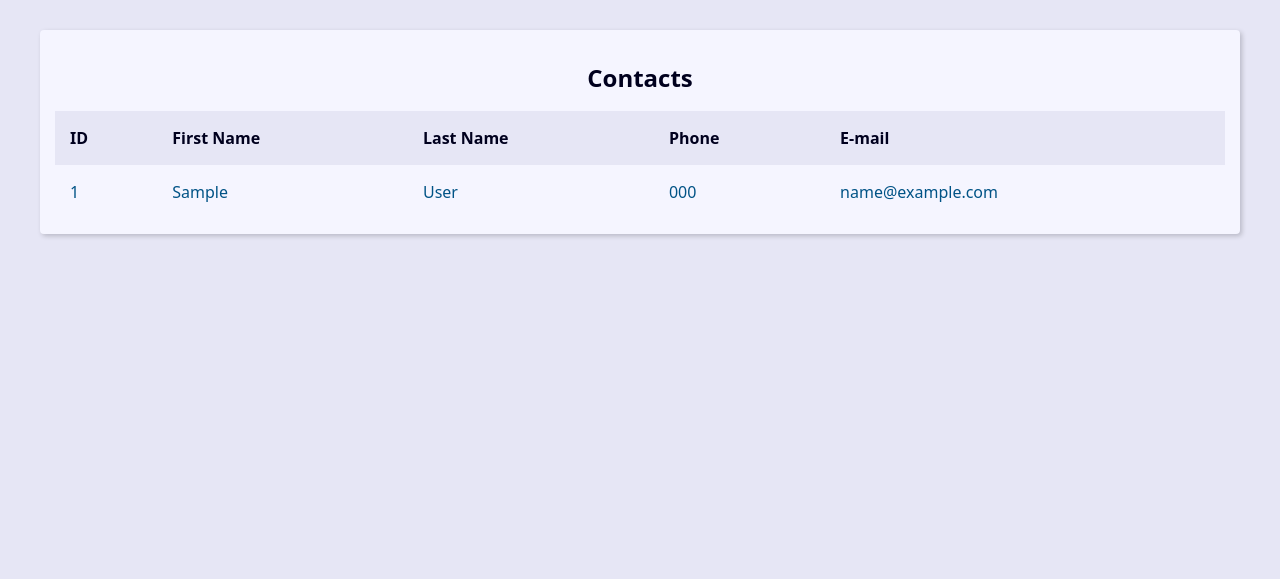
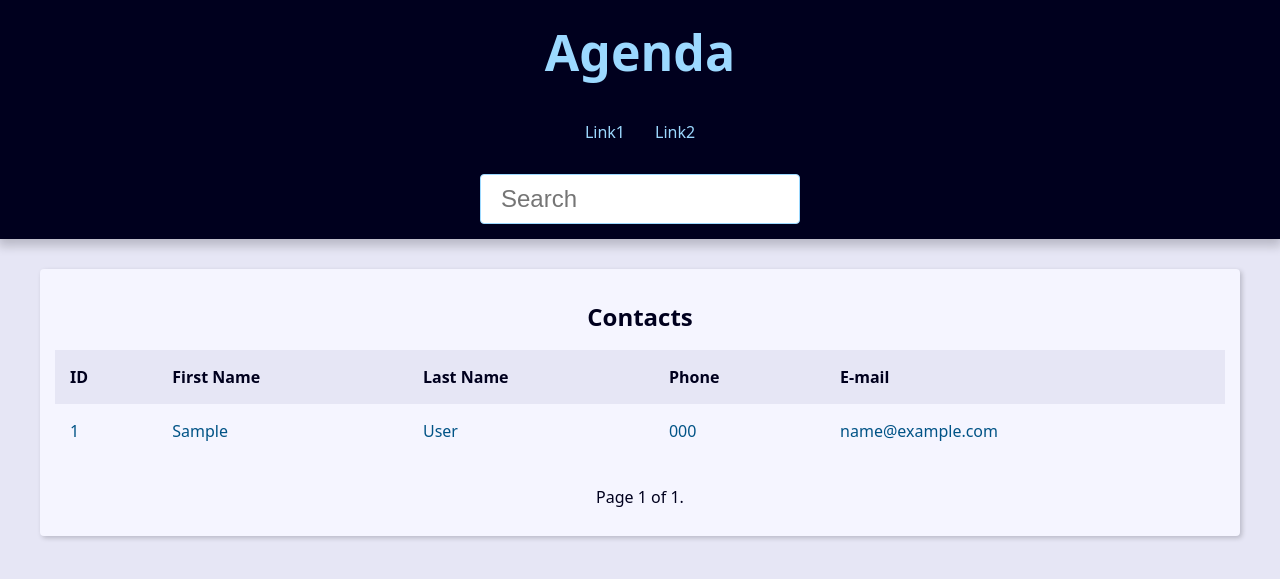
Before and after one commit to prazeresmath/projeto-agenda-django, a Django app: page / in a window 1280 px wide. Shown: the top 579 px of the page. Run offline with Django 5.2, Linux system fonts and the light colour scheme; tables that the repository leaves empty hold one stand-in row (values such as "Sample post").

Commit message:
separação do front e criação de pesquisa

```diff
--- a/base_templates/global/base.html
+++ b/base_templates/global/base.html
@@ -1,15 +1,14 @@
-{% load static %}<!DOCTYPE html>
-<html lang="en">
+<!DOCTYPE html>
+<html lang="pt-br">
 <head>
-  <meta charset="UTF-8">
-  <meta http-equiv="X-UA-Compatible" content="IE=edge">
-  <meta name="viewport" content="width=device-width, initial-scale=1.0">
-  <title>Document</title>
-  <link rel="stylesheet" href="{% static 'global/css/styles.css' %}">
+  {% include "global/partials/_head.html" %}
 </head>
 <body>
+  {% include "global/partials/_header.html" %}
   <main class="content">
     {% block content %}{% endblock content %}
+    {% include "global/partials/_pagination.html" %}
   </main>
+
 </body>
 </html>
--- /dev/null
+++ b/base_templates/global/partials/_head.html
@@ -0,0 +1,6 @@
+{% load static %}
+<meta charset="UTF-8">
+  <meta http-equiv="X-UA-Compatible" content="IE=edge">
+  <meta name="viewport" content="width=device-width, initial-scale=1.0">
+  <title>{{ site_title }}Agenda</title>
+  <link rel="stylesheet" href="{% static 'global/css/styles.css' %}">
--- /dev/null
+++ b/base_templates/global/partials/_header.html
@@ -0,0 +1,28 @@
+<header class="header">
+    <h1 class="header-heading">
+      <a href="{% url 'contact:index' %}" class="header-link">
+        Agenda
+      </a>
+    </h1>
+
+    <nav class="menu">
+      <ul class="menu-list">
+        <li class="menu-item">
+          <a href="" class="menu-link">
+            Link1
+          </a>
+        </li>
+        <li class="menu-item">
+          <a href="" class="menu-link">
+            Link2
+          </a>
+        </li>
+      </ul>
+    </nav>
+
+    <div class="search">
+      <form action="{% url 'contact:search' %}" method="GET">
+        <input type="text" class="search-input" placeholder="Search" id="search" name="q" value="{{ request.GET.q.strip }}">
+      </form>
+    </div>
+  </header>
--- /dev/null
+++ b/base_templates/global/partials/_pagination.html
@@ -0,0 +1,19 @@
+{% if page_obj %}
+  <div class="pagination">
+    <span class="step-links">
+        {% if page_obj.has_previous %}
+            <a href="?page=1&q={{ request.GET.q.strip }}">&laquo; first</a>
+            <a href="?page={{ page_obj.previous_page_number }}&q={{ request.GET.q.strip }}">previous</a>
+        {% endif %}
+
+        <span class="current">
+            Page {{ page_obj.number }} of {{ page_obj.paginator.num_pages }}.
+        </span>
+
+        {% if page_obj.has_next %}
+            <a href="?page={{ page_obj.next_page_number }}&q={{ request.GET.q.strip }}">next</a>
+            <a href="?page={{ page_obj.paginator.num_pages }}&q={{ request.GET.q.strip }}">last &raquo;</a>
+        {% endif %}
+    </span>
+  </div>
+{% endif %}
--- a/contact/templates/contact/index.html
+++ b/contact/templates/contact/index.html
@@ -1,6 +1,7 @@
 {% extends 'global/base.html' %}
 
 {% block content %}
+{% if page_obj %}
   <div class="responsive-table">
     <table class="contacts-table">
         <caption class="table-caption">
@@ -15,10 +16,10 @@
                 <th class="table-header">Phone</th>
                 <th class="table-header">E-mail</th>
             </tr>
-        <thead>
+        </thead>
 
         <tbody>
-            {% for contact in contacts %}
+            {% for contact in page_obj %}
                 <tr class="table-row">
                     <td class="table-cel">
                         <a class="table-link" href="{% url 'contact:contact' contact.id %}">
@@ -50,4 +51,11 @@
         </tbody>
     </table>
   </div>
+{% else %}
+<div class="single-contact">
+    <h1 class="single-contact-name">
+        Nenhum contato encontrado
+    </h1>
+</div>
+{% endif %}
 {% endblock content %}
--- a/contact/urls.py
+++ b/contact/urls.py
@@ -6,6 +6,7 @@ app_name = 'contact'
 
 urlpatterns = [
     path('<int:contact_id>/', views.contact, name='contact'),
+    path('search/', views.search, name='search'),
     path('', views.index, name='index'),
 
 ]
--- a/contact/views/contact_views.py
+++ b/contact/views/contact_views.py
@@ -1,14 +1,22 @@
-from django.shortcuts import render
-from django.http import Http404
+from django.core.paginator import Paginator
+from django.db.models import Q
+from django.shortcuts import get_object_or_404, redirect, render
 
 from contact.models import Contact
 
 
 def index(request):
-    contacts = Contact.objects.filter(show=True).order_by('-id')[:10]
+    contacts = Contact.objects \
+        .filter(show=True)\
+        .order_by('-id')
+
+    paginator = Paginator(contacts, 10)
+    page_number = request.GET.get("page")
+    page_obj = paginator.get_page(page_number)
 
     context = {
-        'contacts': contacts,
+        'page_obj': page_obj,
+        'site_title': 'Contatos - '
     }
 
     return render(
@@ -17,14 +25,50 @@ def index(request):
         context
     )
 
+
+def search(request):
+    search_value = request.GET.get('q', '').strip()
+
+    if search_value == '':
+        return redirect('contact:index')
+
+    contacts = Contact.objects \
+        .filter(show=True)\
+        .filter(
+            Q(first_name__icontains=search_value) |
+            Q(last_name__icontains=search_value) |
+            Q(phone__icontains=search_value) |
+            Q(email__icontains=search_value)
+        )\
+        .order_by('-id')
+
+    paginator = Paginator(contacts, 10)
+    page_number = request.GET.get("page")
+    page_obj = paginator.get_page(page_number)
+
+    context = {
+        'page_obj': page_obj,
+        'site_title': 'Search - ',
+        'search_value': search_value,
+    }
+
+    return render(
+        request,
+        'contact/index.html',
+        context
+    )
+
+
 def contact(request, contact_id):
-    single_contact = Contact.objects.filter(pk=contact_id).first()
-
-    if single_contact is None:
-        raise Http404()
+    # single_contact = Contact.objects.filter(pk=contact_id).first()
+    single_contact = get_object_or_404(
+        Contact, pk=contact_id, show=True
+    )
+    site_title = f'{single_contact.first_name} {single_contact.last_name} - '
 
     context = {
         'contact': single_contact,
+        'site_title': site_title
     }
 
     return render(
```
